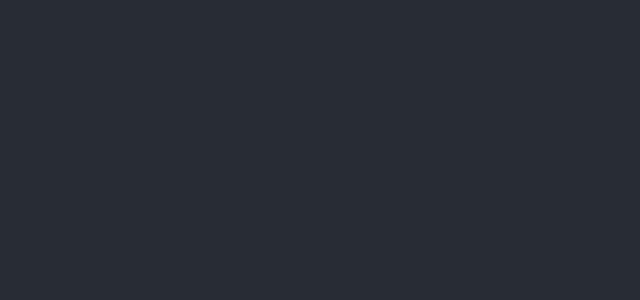
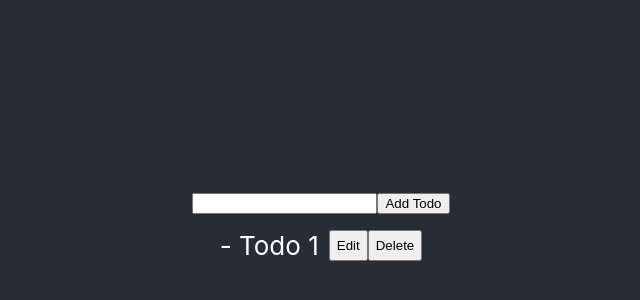
Before and after one commit to martinraquion/multisys-todo, a React (Create React App) app: page / in a window 1280 px wide. Shown: the part 178-478 px from the top of the page, without its empty margins (319-959 px from the left). Built offline with nearby package versions, Linux system fonts and the light colour scheme.

Commit message:
initialize interface

```diff
--- a/src/App.js
+++ b/src/App.js
@@ -1,11 +1,22 @@
 import React from "react";
-import logo from "./logo.svg";
 import "./App.css";
 
 function App() {
   return (
     <div className="App">
-      <header className="App-header"></header>
+      <header className="App-header">
+        <form>
+          <input />
+          <button>Add Todo</button>
+        </form>
+        <div style={{ marginTop: "1rem" }}>
+          <div style={{ display: "flex" }}>
+            <div style={{ marginRight: 10 }}> - Todo 1</div>
+            <button>Edit</button>
+            <button>Delete</button>
+          </div>
+        </div>
+      </header>
     </div>
   );
 }
```
